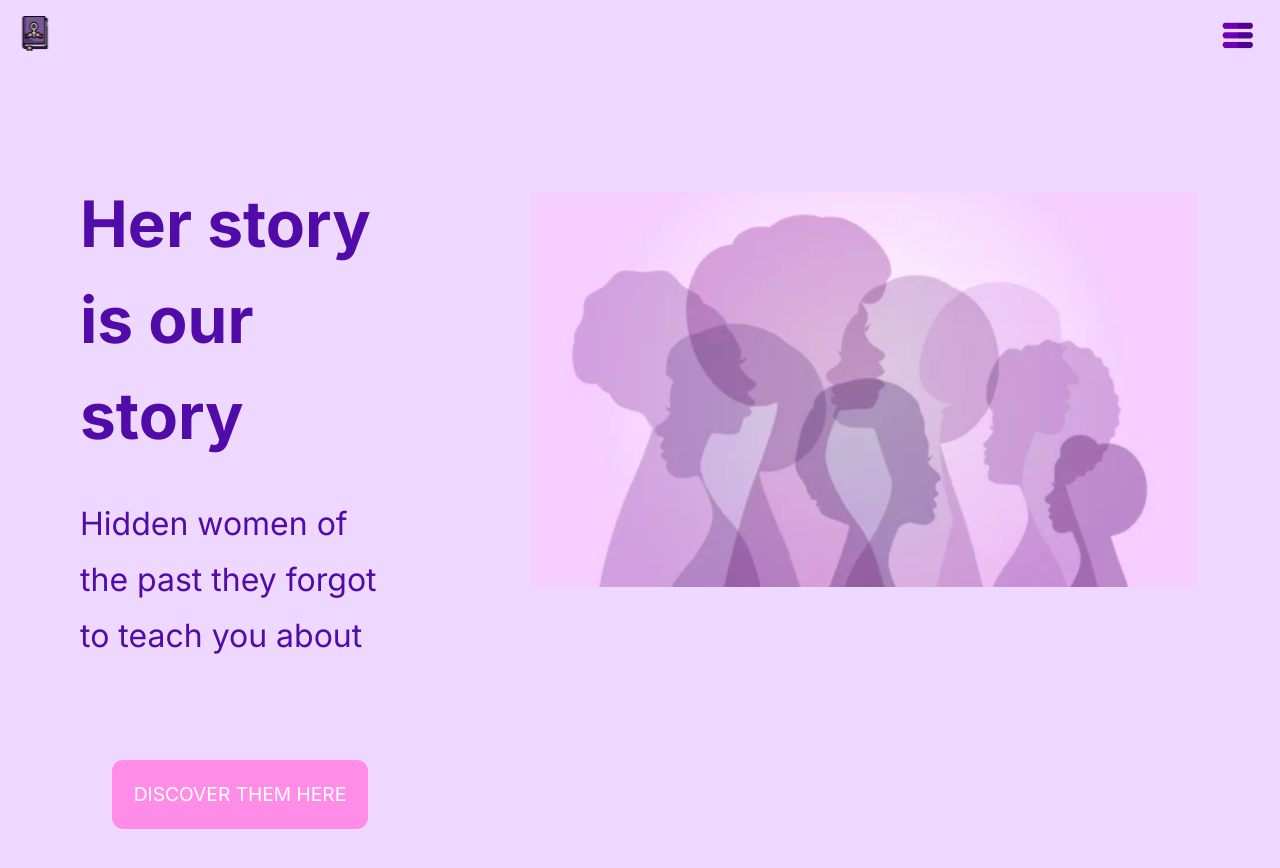
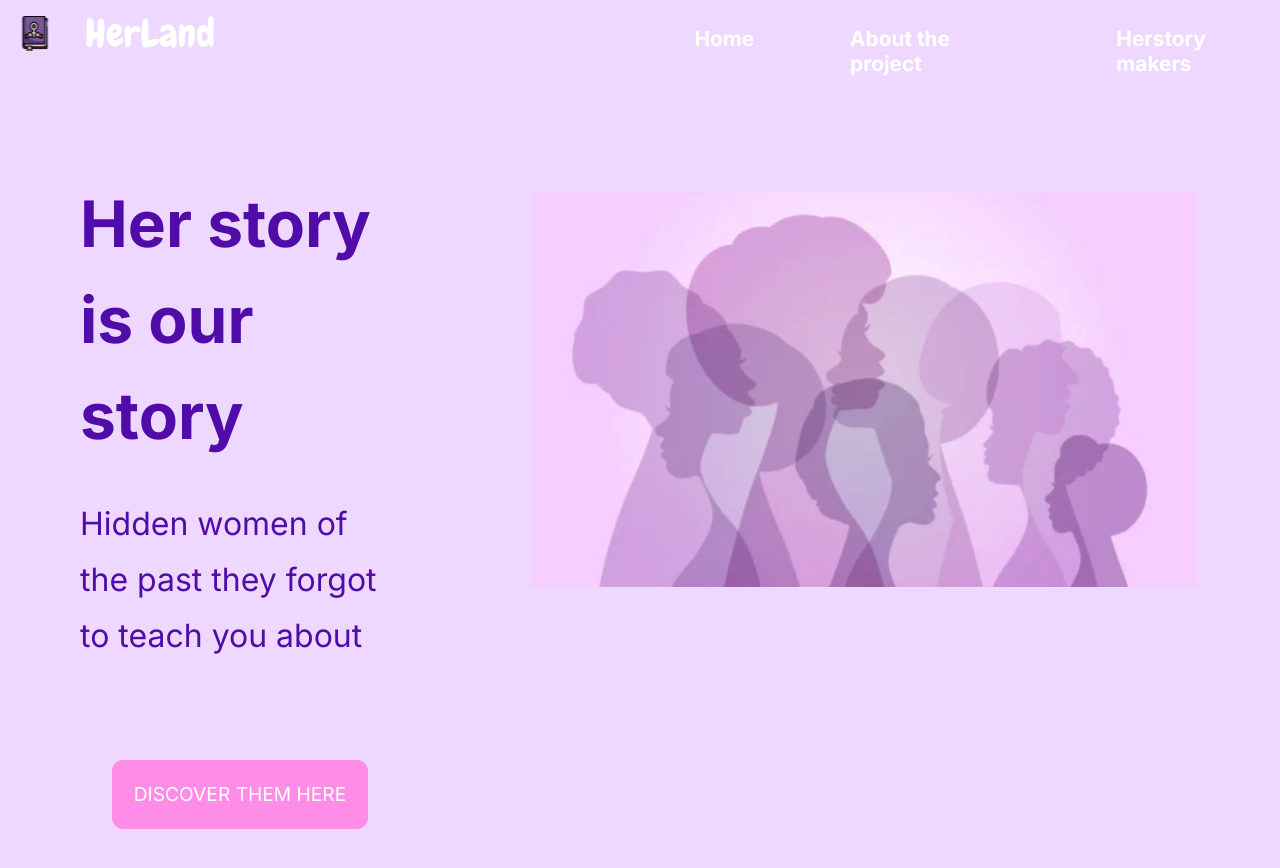
Before and after one commit to Ari-F90/HerLand-front, a React (Create React App) app: page / in a window 1280 px wide. Shown: the top 868 px of the page. Built offline with nearby package versions, Linux system fonts and the light colour scheme.

Commit message:
Update menu and header styles

```diff
--- a/src/core/components/header/header.module.scss
+++ b/src/core/components/header/header.module.scss
@@ -13,4 +13,8 @@
     height: 2rem;
     margin-right: 1rem;
   }
+  @media screen and (min-width: 400px) {
+    display: flex;
+    justify-content: flex-start;
+  }
 }
--- a/src/core/components/menu/menu.module.scss
+++ b/src/core/components/menu/menu.module.scss
@@ -1,17 +1,10 @@
-.logodesktop {
-  visibility: hidden;
-}
-
 .menupaths {
   display: none;
-  font-size: 1.1rem;
-  color: white;
 }
 
 .menuburger:hover {
   cursor: pointer;
   background-color: rgb(238, 216, 255);
-
   .menupaths {
     display: flex;
     flex-direction: column;
@@ -28,6 +21,7 @@
     text-align: center;
   }
 }
+
 a:link {
   text-decoration: none;
   font-family: "Inter", sans-serif;
@@ -61,9 +55,49 @@ a {
 .menu_item {
   border-bottom: 1px solid white;
   width: 80%;
-  @media screen and (min-width: 400px) {
-    .logodesktop {
-      display: flex-start;
+}
+.logodesktop {
+  display: none;
+}
+@media screen and (min-width: 400px) {
+  .logodesktop {
+    display: flex;
+    margin-left: 2rem;
+    width: 8rem;
+  }
+  .burgerImg {
+    display: none;
+  }
+
+  .menupaths {
+    display: flex;
+    flex-direction: row;
+    font-size: 1.3rem;
+    font-family: "Inter", sans-serif;
+    font-weight: bold;
+    gap: 6rem;
+    position: absolute;
+    list-style: none;
+    text-decoration: none;
+  }
+  .menu_item {
+    border-bottom: none;
+  }
+
+  .menuburger:hover {
+    .menupaths {
+      display: none;
     }
   }
+
+  .menucontainer {
+    justify-content: space-around;
+    align-content: space-between;
+  }
+  .container__flex {
+    display: flex;
+    flex-direction: row;
+    margin-left: 30rem;
+    margin-top: 0.6rem;
+  }
 }
--- a/src/core/components/menu/menu.tsx
+++ b/src/core/components/menu/menu.tsx
@@ -20,11 +20,13 @@ export const Menu = ({ props }: MenuProps) => {
   return (
     <>
       <div className={styles.menucontainer}>
-        <img
-          className={styles.logodesktop}
-          src="../../../img/logo.svg"
-          alt="Logo desktop"
-        ></img>
+        <div>
+          <img
+            className={styles.logodesktop}
+            src="../../../img/logo.svg"
+            alt="Logo desktop"
+          ></img>
+        </div>
         <nav className={styles.menuburger}>
           <img
             className={styles.burgerImg}
```
